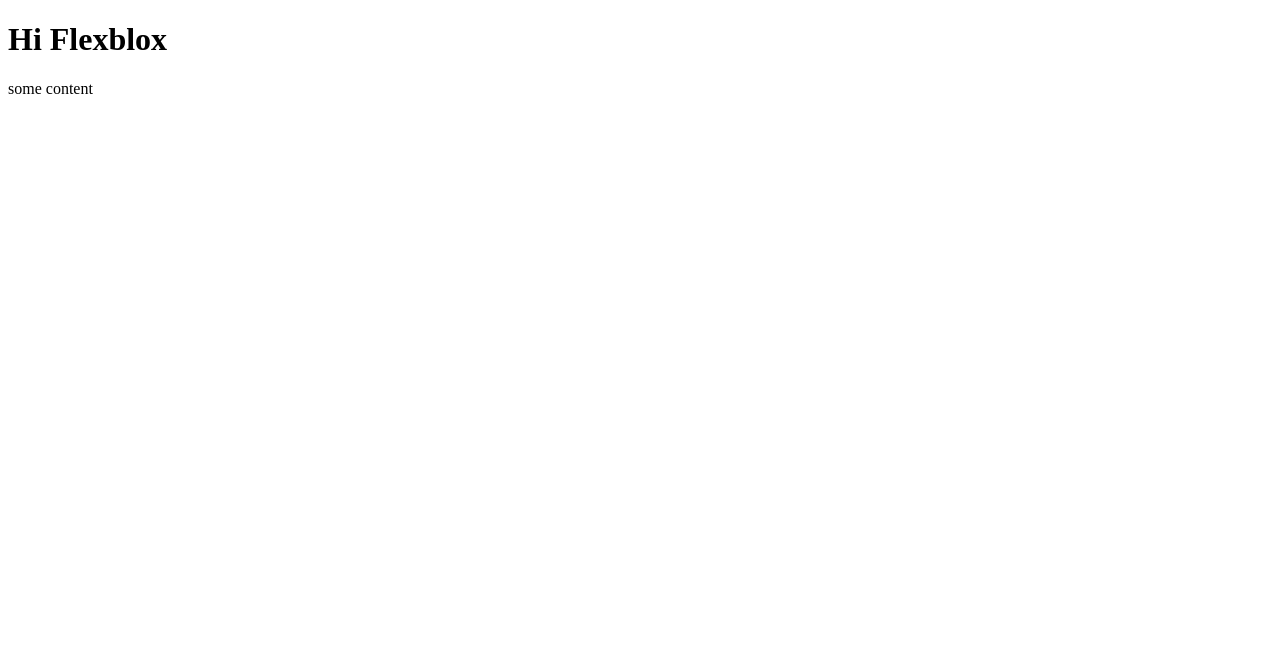
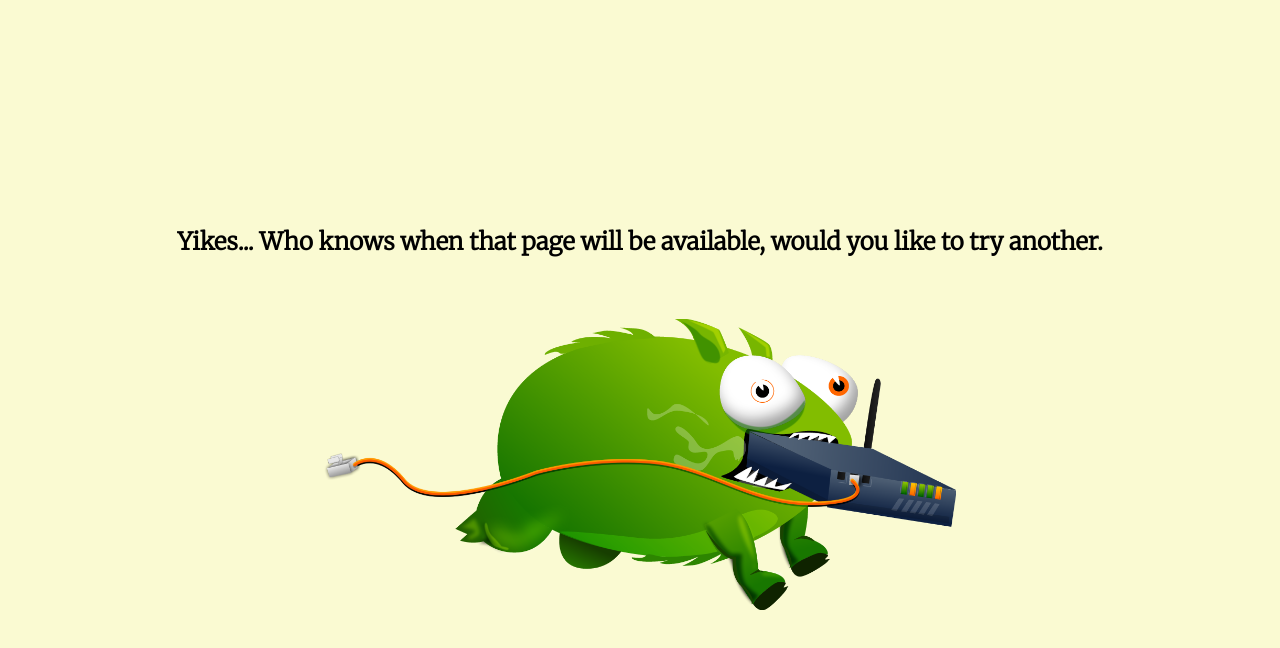
Before and after one commit to MariaQuinFer/Flexbox-course, a website: page index.html in a window 1280 px wide. Drawn offline with Linux system fonts and the light colour scheme.

```diff
--- a/index.html
+++ b/index.html
@@ -2,10 +2,42 @@
 <html lang="en">
 <head>
     <meta charset="UTF-8">
-    <title></title>
+    <title>Error page</title>
+
+    <link href="https://fonts.googleapis.com/css2?family=Merriweather:wght@300&display=swap" rel="stylesheet">
+
+    <style>
+        body {
+            font-family: 'Merriweather', serif;
+            background-color: lightgoldenrodyellow;
+        }
+
+        .error_wrapper {
+            display: flex;
+            justify-content: center;
+            align-items: center;
+            height: 100vh;
+            flex-direction: column;
+        }
+        .error_wrapper > .error_heading {
+            margin-bottom: 42px;
+        }
+
+        img {
+            width:  50%;
+        }
+
+    </style>
 </head>
+
 <body>
-    <h1>Hi Flexblox</h1>
-    <p>some content</p>
+   <div class="error_wrapper">
+        <div class="error_heading">
+            <h2>Yikes... Who knows when that page will be available, would you like to try another.</h2>
+        </div>
+
+        <img src="images/tbot.png" alt="">
+
+   </div>
 </body>
 </html>
```
Also changed, not shown: images/tbot.png (added).
